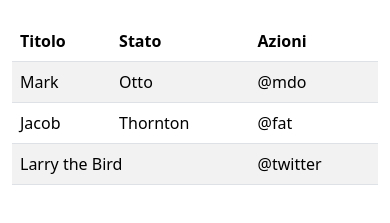
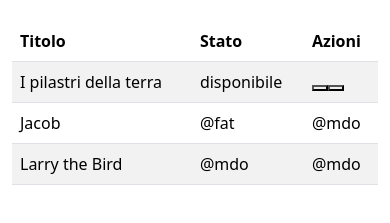
Before and after one commit to giovanni-arduini/html-css-bootstrap-dashboard, a plain HTML site: page index.html in a window 390 px wide. Shown: the part 145-368 px from the top of the page. Drawn offline with nearby package versions, Linux system fonts and the light colour scheme.

Commit message:
ADD table responsiveness

```diff
--- a/index.html
+++ b/index.html
@@ -69,25 +69,32 @@
           <table class="table table-striped">
             <thead>
               <tr>
-                <th scope="col">Titolo</th>
+                <th colspan="2" scope="col">Titolo</th>
+                <th class="d-none d-sm-table-cell" scope="col">
+                  Data prestito
+                </th>
                 <th scope="col">Stato</th>
                 <th scope="col">Azioni</th>
               </tr>
             </thead>
             <tbody>
               <tr>
-                <td>Mark</td>
-                <td>Otto</td>
+                <td colspan="2">I pilastri della terra</td>
+                <td class="d-none d-sm-table-cell">-</td>
+                <td>disponibile</td>
+                <td><button></button><button></button></td>
+              </tr>
+              <tr>
+                <td colspan="2">Jacob</td>
+                <td class="d-none d-sm-table-cell">Thornton</td>
+                <td>@fat</td>
                 <td>@mdo</td>
               </tr>
               <tr>
-                <td>Jacob</td>
-                <td>Thornton</td>
-                <td>@fat</td>
-              </tr>
-              <tr>
                 <td colspan="2">Larry the Bird</td>
-                <td>@twitter</td>
+                <td class="d-none d-sm-table-cell">@twitter</td>
+                <td>@mdo</td>
+                <td>@mdo</td>
               </tr>
             </tbody>
           </table>
```
